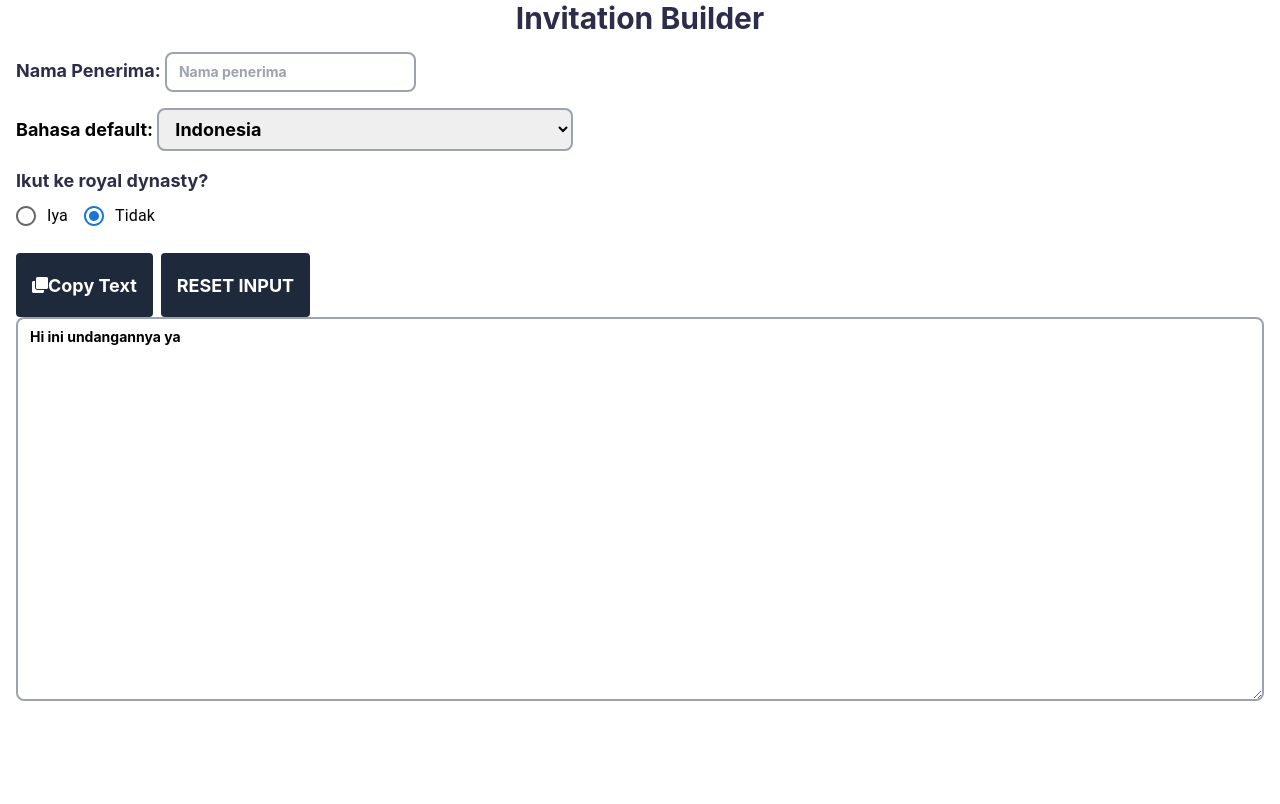
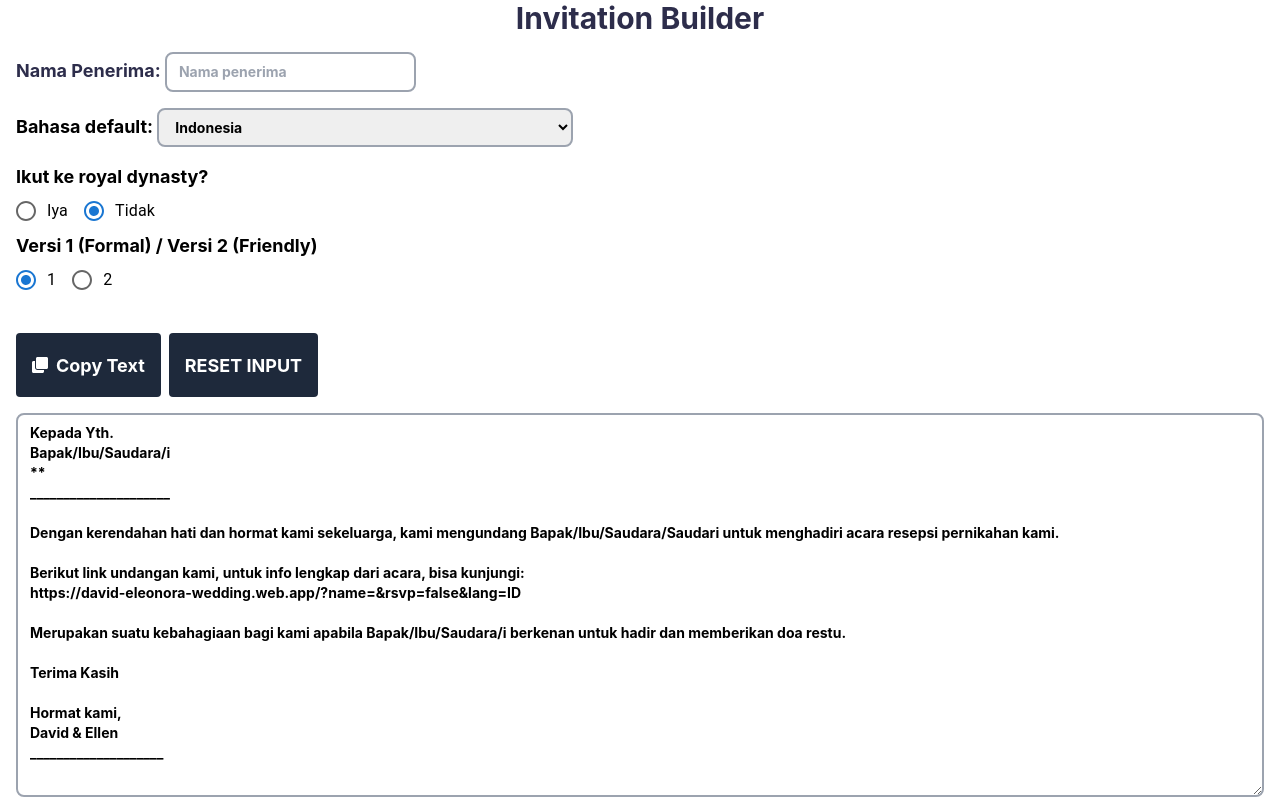
Before and after one commit to davidkhlim/david-ellen-wedding, a React (Create React App) app: page /invitation-builder in a window 1280 px wide. Built offline with nearby package versions, Linux system fonts and the light colour scheme.

Commit message:
Feat: Link Generator

```diff
--- a/src/InvitationBuilder.js
+++ b/src/InvitationBuilder.js
@@ -7,12 +7,20 @@ Pakai location search untuk dapat url awal, lalu parameter di URLEncode
 */
 
 export default function InvitationBuilder() {
-  const DEFAULT_MESSAGE = "Hi ini undangannya ya";
-  const [msg, setMsg] = useState(DEFAULT_MESSAGE);
+  const GREETINGS_MSG1 = "Kepada Yth.\nBapak/Ibu/Saudara/i\n";
+  const CONTENT_MSG1 = "\n_____________________\n\nDengan kerendahan hati dan hormat kami sekeluarga, kami mengundang Bapak/Ibu/Saudara/Saudari untuk menghadiri acara resepsi pernikahan kami.\n\nBerikut link undangan kami, untuk info lengkap dari acara, bisa kunjungi:\n";
+  const THANKS_MSG1 = "\n\nMerupakan suatu kebahagiaan bagi kami apabila Bapak/Ibu/Saudara/i berkenan untuk hadir dan memberikan doa restu.";
+  const GREETINGS_MSG2 = "Halo ";
+  const CONTENT_MSG2 = "!\n_____________________\n\nKami ada berita bahagia buat teman-teman!\nDengan berbahagia kami mengajak teman-teman untuk menghadiri acara resepsi pernikahan kami.\n\nBerikut link undangan kami, untuk info lengkap dari acara, bisa kunjungi:\n";
+  const THANKS_MSG2 = "\n\nMerupakan suatu kebahagiaan bagi kami apabila teman-teman berkenan untuk hadir dan memberikan doa restu.";
+  const REGARD_MSG = "\n\nTerima Kasih\n\nHormat kami,\nDavid & Ellen\n____________________";
+  const DEFAULT_MSG = GREETINGS_MSG1 + CONTENT_MSG1 +THANKS_MSG1;
+  const [msg, setMsg] = useState(DEFAULT_MSG);
   const [name, setName] = useState("");
   const [language, setLanguage] = useState("ID");
   const [isTextCopied, setIsTextCopied] = useState(false);
   const [goToRoyalDynasty, setGoToRoyalDynasty] = useState(false);
+  const [version, setVersion] = useState(true ); //false 2, true 1
 
   const copyToClipboard = () => {
     navigator.clipboard.writeText(msg);
@@ -23,48 +31,72 @@ export default function InvitationBuilder() {
   };
 
   useEffect(() => {
-    console.log(goToRoyalDynasty);
-  }, [goToRoyalDynasty]);
+    const a = document.getElementById("warning");
 
+    if(goToRoyalDynasty === "true") a.style.display = 'block';
+    else a.style.display = 'none';
+
+    generateText();
+  }, [goToRoyalDynasty, name, language, version]);
 
   const handleClearInput = () => {
     setName("");
     setLanguage("ID");
     setGoToRoyalDynasty(false);
+    setVersion(true);
   };
+
+  const generateText = () => {
+    const a = name.replace(/\s+/g, '%20');
+    let b = GREETINGS_MSG1 + '*' + name + '*' + CONTENT_MSG1 + "https://david-eleonora-wedding.web.app/?name=" + a + "&rsvp=" + goToRoyalDynasty + "&lang=" + language + THANKS_MSG1;
+    if(version === 'false') b = GREETINGS_MSG2 + '*' + name + '*' + CONTENT_MSG2 + "https://david-eleonora-wedding.web.app/?name=" + a + "&rsvp=" + goToRoyalDynasty + "&lang=" + language + THANKS_MSG2;
+    b = b + REGARD_MSG;
+    setMsg(b);
+  }
 
 
   return <div className="flex flex-col px-4 gap-4 h-full w-full">
     <div className="text-center text-3xl font-bold text-[#2d2d4b]">
       Invitation Builder
     </div>
-    <div>
+    <div className="text-md">
       <label className="font-bold text-[#2d2d4b]">Nama Penerima: </label>
       <input type="text" className="border-2 border-gray-400 px-3 py-2 text-sm rounded-lg font-bold" placeholder="Nama penerima" value={name} onChange={(e) => setName(e.target.value)} />
     </div>
     <div>
-      <label className="w-full text-right font-bold">Bahasa default: </label>
-      <select name="guests" id="guests" className="font-bold border-2 border-gray-400 px-3 py-2 rounded-lg w-2/6" value={language} onChange={(e) => setLanguage(e.target.value)} >
+      <label className="w-full text-right font-bold text-md">Bahasa default: </label>
+      <select name="guests" id="guests" className="font-bold border-2 border-gray-400 px-3 py-2 rounded-lg w-2/6 text-sm" value={language} onChange={(e) => setLanguage(e.target.value)} >
         <option value="ID">Indonesia</option>
         <option value="EN">Inggris</option>
         <option value="ZH">Mandarin</option>
       </select>
     </div>
-    <div >
+    <div className="text-md">
       <fieldset name="rsvp" >
-        <legend className="text-lg font-bold text-[#2d2d4b]" >Ikut ke royal dynasty? </legend>
+        <legend className="text-md font-bold" >Ikut ke royal dynasty? </legend>
         <RadioGroup row name="rsvp" value={goToRoyalDynasty} onChange={(e) => setGoToRoyalDynasty(e.target.value)}>
           <FormControlLabel value={true} control={<Radio />} label="Iya" />
           <FormControlLabel value={false} control={<Radio />} label="Tidak" />
         </RadioGroup>
       </fieldset>
+      <div className="text-red-600 font-bold" id="warning">
+      Woi ini acara tertutup ye
+      </div>
+
+      <fieldset name="text-version">
+        <legend className="text-md font-bold" >Versi 1 (Formal) / Versi 2 (Friendly)</legend>
+        <RadioGroup row name="version" value={version} onChange={(e) => setVersion(e.target.value)}>
+          <FormControlLabel value={true} control={<Radio />} label="1" />
+          <FormControlLabel value={false} control={<Radio />} label="2" />
+        </RadioGroup>
+      </fieldset>
     </div>
     <div>
-      <div className="flex flex-row gap-2">
-        <button className="flex flex-row bg-slate-800 text-white font-bold py-2 px-4 rounded items-center" onClick={(e) => copyToClipboard(e.target.value)}>{isTextCopied ? <FaClipboardCheck className="h-12 w-4 text-green-500 transition-transform duration-300" /> : <FaClone className="h-12 w-4" />} Copy Text  </button>
+      <div className="flex flex-row gap-2 my-4">
+        <button className="flex flex-row bg-slate-800 text-white font-bold py-2 px-4 rounded items-center" onClick={(e) => copyToClipboard(e.target.value)}>{isTextCopied ? <FaClipboardCheck className="h-12 w-4 mr-2 text-green-500 transition-transform duration-300" /> : <FaClone className="h-12 w-4 mr-2" />} Copy Text  </button>
         <button className="flex flex-row bg-slate-800 text-white font-bold py-2 px-4 rounded items-center" onClick={handleClearInput} >RESET INPUT</button>
       </div>
       <textarea type='textarea' className="border-2 border-gray-400 px-3 py-2 text-sm rounded-lg font-bold w-full h-96 normal-case" value={msg} onChange={(e) => setMsg(e.target.value)}></textarea>
     </div>
-  </div >;
+  </div>;
 }
```
